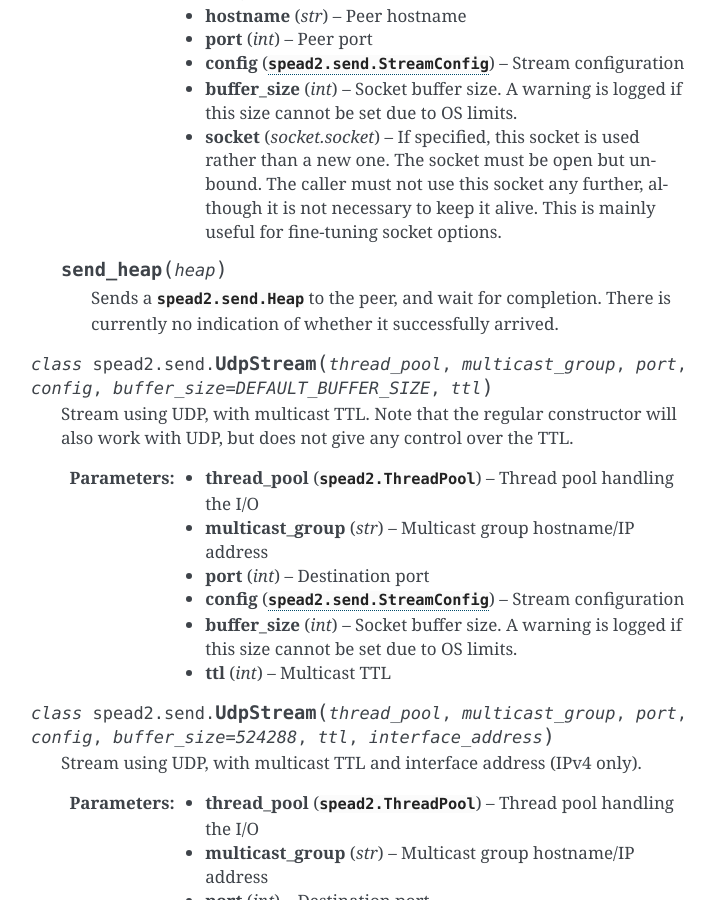
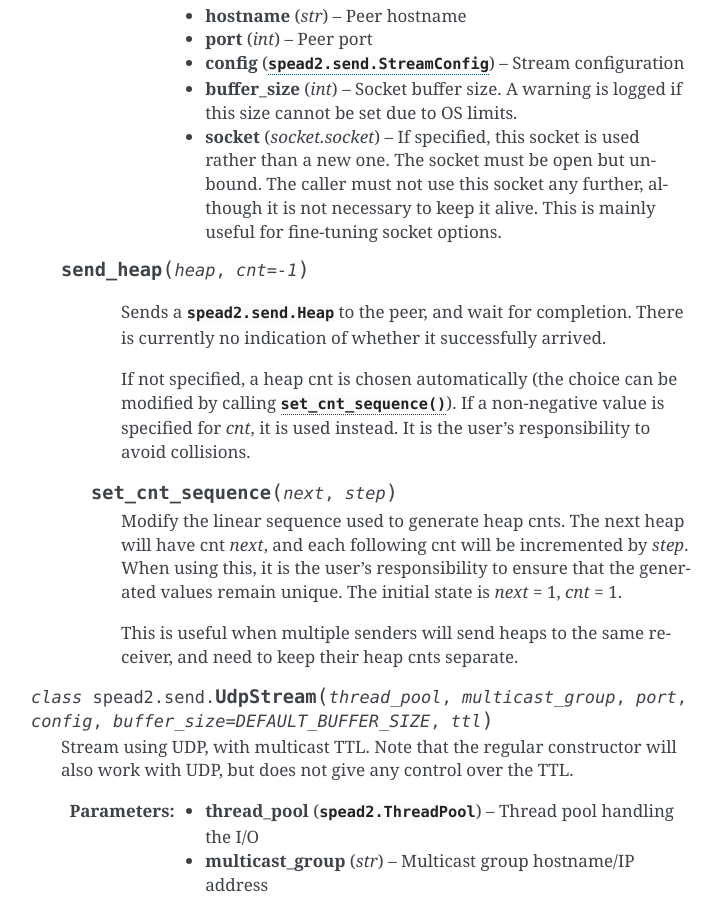
Before and after one commit to ska-sa/spead2, a Sphinx documentation site: the page built from doc/py-send.rst, in a window 1280 px wide and 900 px high, scrolled down 1136 px. Shown: the whole window, without its empty margins (389-1108 px from the left). Built offline with Sphinx 7.4.7, drawn with Linux system fonts in a browser that asks for light colours; some of the changed text lies outside the part shown.

Commit message:
Document set_cnt_sequence in the manual

```diff
--- a/doc/py-send.rst
+++ b/doc/py-send.rst
@@ -58,11 +58,27 @@ Blocking send
      not use this socket any further, although it is not necessary to keep
      it alive. This is mainly useful for fine-tuning socket options.
 
-   .. py:method:: send_heap(heap)
+   .. py:method:: send_heap(heap, cnt=-1)
 
       Sends a :py:class:`spead2.send.Heap` to the peer, and wait for
       completion. There is currently no indication of whether it successfully
       arrived.
+
+      If not specified, a heap cnt is chosen automatically (the choice can be
+      modified by calling :py:meth:`set_cnt_sequence`). If a non-negative value
+      is specified for `cnt`, it is used instead. It is the user's
+      responsibility to avoid collisions.
+
+    .. py:method:: set_cnt_sequence(next, step)
+
+       Modify the linear sequence used to generate heap cnts. The next heap
+       will have cnt `next`, and each following cnt will be incremented by
+       `step`. When using this, it is the user's responsibility to ensure
+       that the generated values remain unique. The initial state is `next` =
+       1, `cnt` = 1.
+
+       This is useful when multiple senders will send heaps to the same
+       receiver, and need to keep their heap cnts separate.
 
 .. py:class:: spead2.send.UdpStream(thread_pool, multicast_group, port, config, buffer_size=DEFAULT_BUFFER_SIZE, ttl)
 
```
Also changed, not shown: 1 other file.
